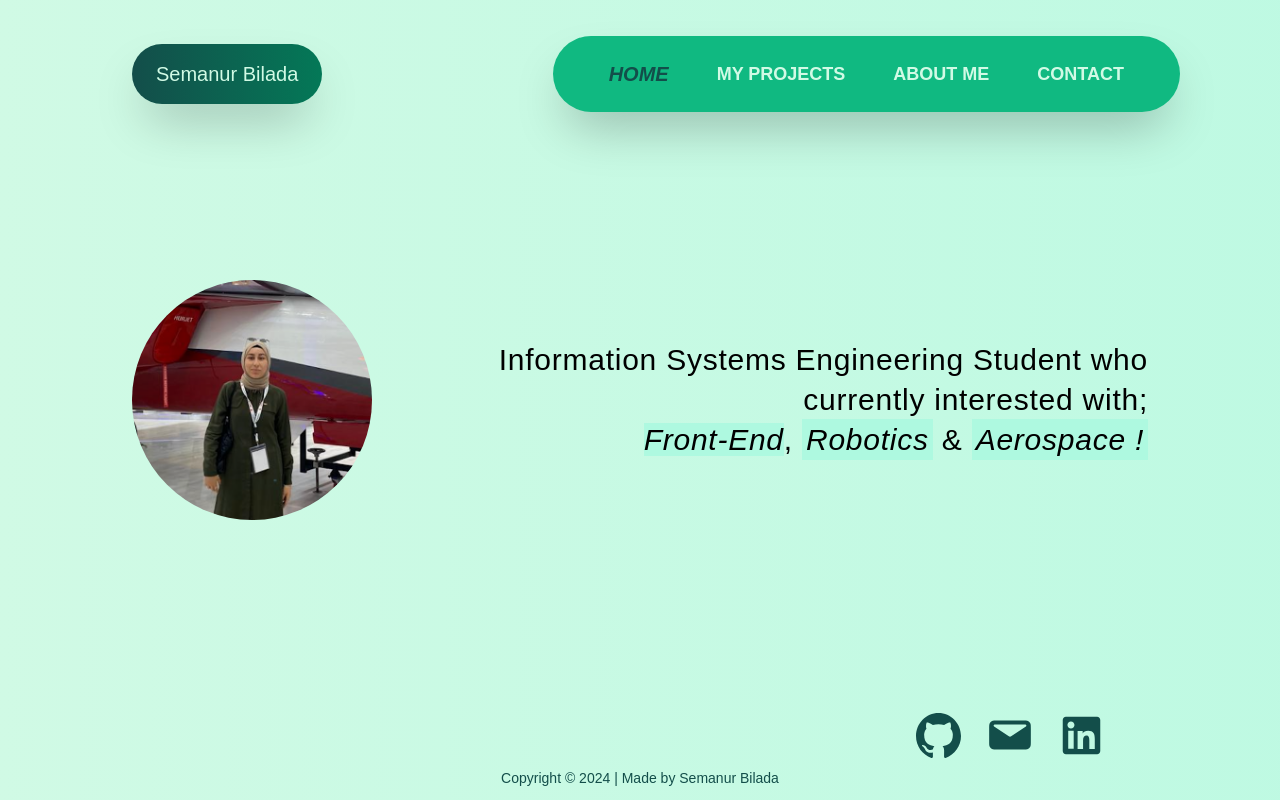
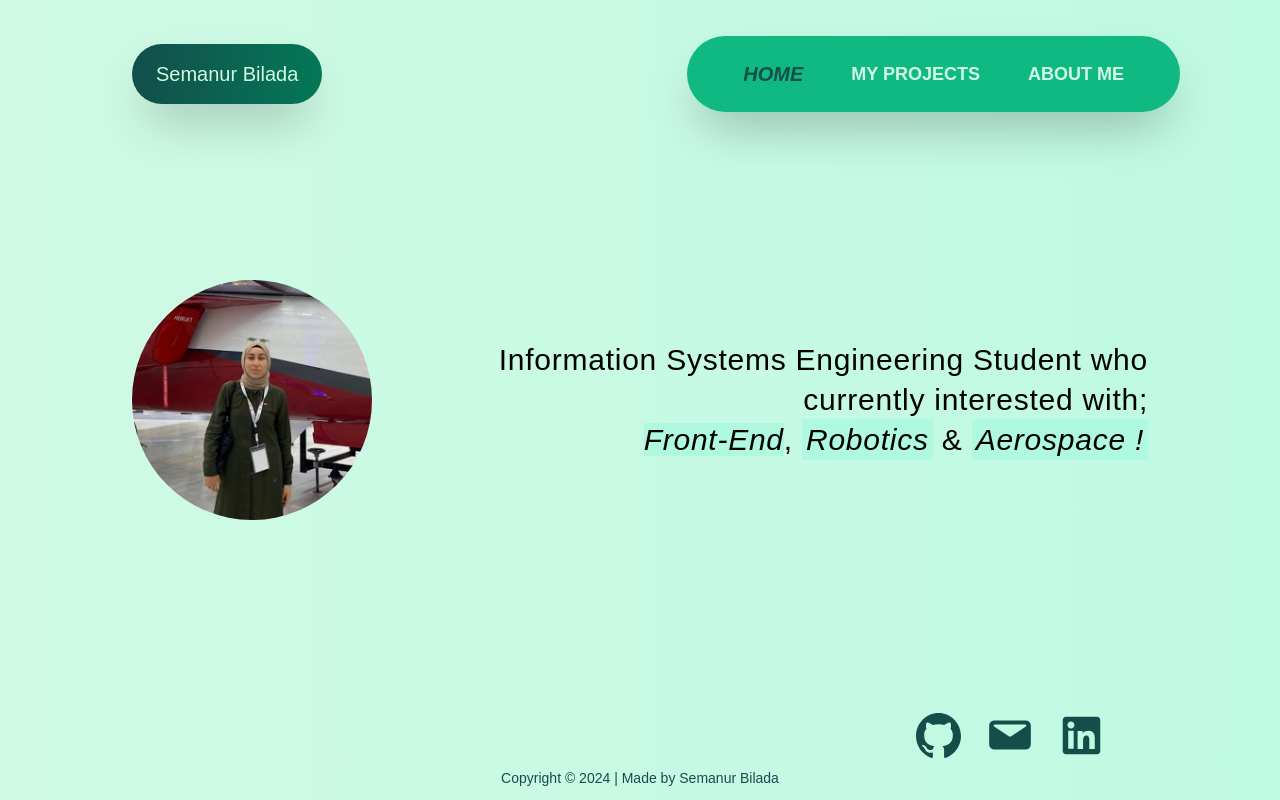
Before and after one commit to semanurbilada/portfolio-website, a React (Create React App) app: page / in a window 1280 px wide. Built offline with nearby package versions, Linux system fonts and the light colour scheme.

Commit message:
Disable Contact page and minor edits

```diff
--- a/src/components/Navbar.tsx
+++ b/src/components/Navbar.tsx
@@ -26,7 +26,7 @@ const Navbar: React.FC = () => {
                 </Link>
 
                 <nav className="px-14 py-6 bg-greenery-500 rounded-full shadow-2xl">
-                    <ul className="flex items-center justify-center gap-12 text-lg text-greenery-100 font-semibold animation">
+                    <ul className="flex items-center justify-center gap-12 text-lg text-greenery-100 font-bold animation">
                         <li className={`nav-item group ${location === "/" ? "nav-active" : ""}`}>
                             <Link to="/">HOME</Link>
                             <span className="nav-hover-left"></span>
@@ -42,17 +42,17 @@ const Navbar: React.FC = () => {
                             <span className="nav-hover-left"></span>
                             <span className="nav-hover-right"></span>
                         </li>
-                        <li className={`nav-item group ${location === "/contact" ? "nav-active" : ""}`}>
+                        {/* <li className={`nav-item group ${location === "/contact" ? "nav-active" : ""}`}>
                             <Link to="/contact">CONTACT</Link>
                             <span className="nav-hover-left"></span>
                             <span className="nav-hover-right"></span>
-                        </li>
+                        </li> */}
                     </ul>
                 </nav>
             </div>
 
             {/* Mobile Navbar */}
-            <nav className="md:hidden fixed top-9 left-9 z-50">
+            <nav className="md:hidden fixed top-9 left-9 z-50 font-medium">
                 <li
                     className="relative flex gap-1 px-4 py-3 rounded-full bg-greenery-900 text-greenery-100 text-lg cursor-pointer shadow-2xl list-none animation hover:bg-gradient-to-r hover:from-greenery-900 hover:to-greenery-700"
                     onClick={() => setIsNavbar(!isNavbar)}
@@ -91,12 +91,12 @@ const Navbar: React.FC = () => {
                         <Link to="/about">ABOUT ME</Link>
                     </li>
 
-                    <li
+                    {/* <li
                         className={`nav-item ${location === "/contact" ? "nav-active" : ""}`}
                         onClick={() => { setIsNavbar(false); scrollToTop(); }}
                     >
                         <Link to="/contact">CONTACT</Link>
-                    </li>
+                    </li> */}
                 </ul>
             </nav>
 
```
